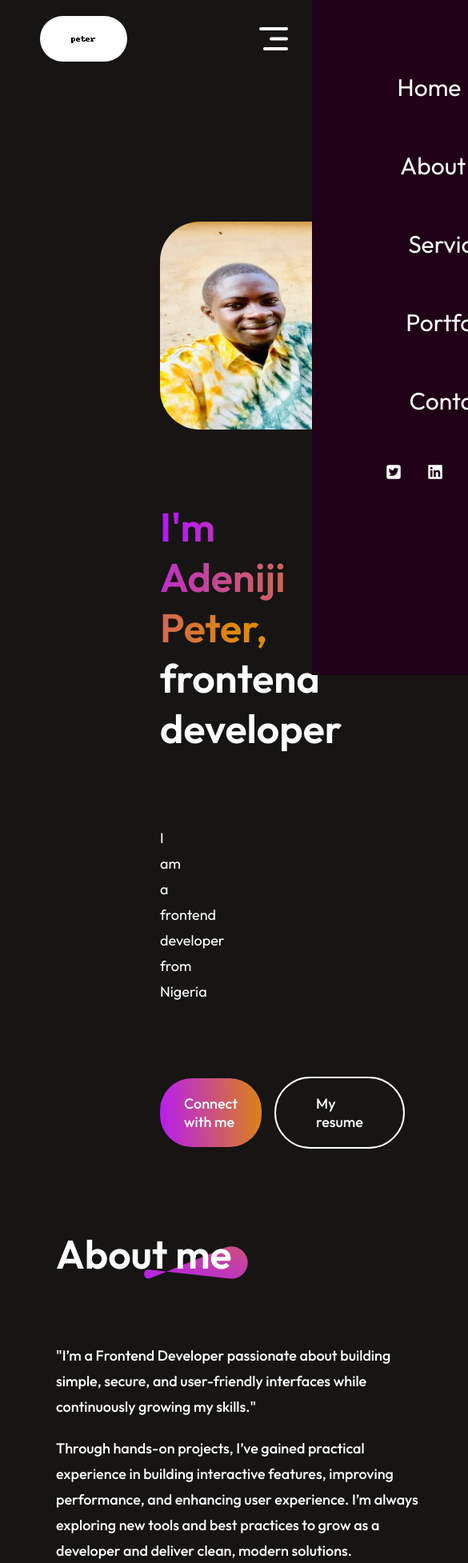
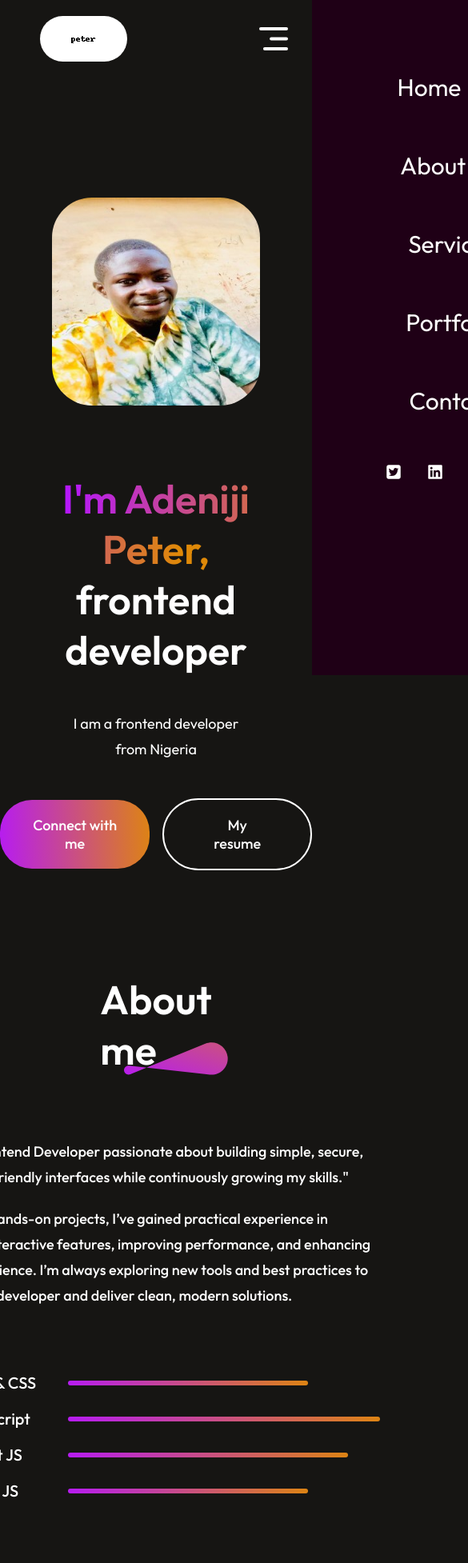
Before and after one commit to AGpeter2018/my-portfolio, a React (Vite) app: page / in a window 390 px wide. Shown: the top 1954 px of the page at 80% size, 585 px wide, since content can reach past the window. Built offline with nearby package versions, Linux system fonts and the light colour scheme.

Commit message:
more styling on small screen size

```diff
--- a/src/components/about-component/about.style.css
+++ b/src/components/about-component/about.style.css
@@ -46,8 +46,8 @@
 @media (max-width: 768px) {
   .about {
     gap: 80px;
-    align-items: start;
-    margin: 50px 70px;
+    align-items: center;
+    /* margin: 50px 70px; */
   }
 
   .about-title h1 {
@@ -73,7 +73,7 @@
     line-height: 32px;
   }
 
-  .about-info p {
+  /* .about-info p {
     width: 80%;
-  }
+  } */
 }
--- a/src/components/content-component/content.style.css
+++ b/src/components/content-component/content.style.css
@@ -55,7 +55,7 @@
   .content {
     margin: 50px 70px;
     gap: 50px;
-    align-items: start;
+    align-items: center;
   }
 
   .content-title h1 {
@@ -80,5 +80,4 @@
   .content-left p {
     font-size: 18px;
   }
-
 }
--- a/src/components/content-detail-form-comp/content-right.component.jsx
+++ b/src/components/content-detail-form-comp/content-right.component.jsx
@@ -24,6 +24,9 @@ const ContentRight = () => {
           name="message"
           rows="8"
           placeholder="Enter your message"
+          resize="none"
+          width="300"
+          height="150"
           required
         ></textarea>
         <button type="submit" className="contact-submit">
--- a/src/components/content-detail-form-comp/content-right.style.css
+++ b/src/components/content-detail-form-comp/content-right.style.css
@@ -68,5 +68,6 @@
   .contact-submit {
     font-size: 20px;
     padding: 15px 40px;
+    margin: 0 auto;
   }
 }
--- a/src/components/footer-component/footer.style.css
+++ b/src/components/footer-component/footer.style.css
@@ -79,7 +79,8 @@
 
 @media (max-width: 768px) {
   .footer {
-    margin: 50px 70px;
+    margin: 50px 150px;
+    /* text-align: center; */
   }
 
   .footer-top {
@@ -97,4 +98,8 @@
     width: 100%;
     font-size: 20px;
   }
+
+  .footer-bottom_right {
+    padding-left: 55px;
+  }
 }
--- a/src/components/hero/hero.style.css
+++ b/src/components/hero/hero.style.css
@@ -71,18 +71,16 @@
 
 @media (max-width: 768px) {
   .hero {
-    gap: 80px;
-    align-items: start;
-    margin: 50px 200px;
+    text-align: center;
   }
   .hero-img {
-    margin: 120px auto 0 auto;
+    margin-top: 120px;
     width: 260px;
   }
 
   .hero h1 {
-    margin: 10px auto 0 auto;
-    width: 130%;
+    margin-top: 50px;
+    width: 90%;
     font-size: 50px;
   }
 
--- a/src/components/my-work-component/my-work.style.css
+++ b/src/components/my-work-component/my-work.style.css
@@ -76,7 +76,7 @@
   .my-work {
     gap: 50px;
     margin: 50px 70px;
-    align-items: start;
+    align-items: center;
   }
 
   .myWork-title h1 {
--- a/src/components/nav-bar.style.css
+++ b/src/components/nav-bar.style.css
@@ -17,6 +17,7 @@
   display: block;
   background-color: white;
   border-radius: 50px;
+
   /* width: 5rem;
   height: 4rem; */
 }
--- a/src/components/services-component/services.style.css
+++ b/src/components/services-component/services.style.css
@@ -78,7 +78,7 @@
 
 @media (max-width: 768px) {
   .services {
-    align-items: start;
+    align-items: center;
     gap: 70px;
     margin: 20px 70px;
   }
--- a/src/components/skills-component/skill.component.jsx
+++ b/src/components/skills-component/skill.component.jsx
@@ -2,7 +2,7 @@ import "./skill.style.css";
 
 const skills = [
   { name: "HTML & CSS", level: "300px" },
-  { name: "JavaScript", level: "400px" },
+  { name: "JavaScript", level: "390px" },
   { name: "React JS", level: "350px" },
   { name: "Next JS", level: "300px" },
 ];
--- a/src/components/skills-component/skill.style.css
+++ b/src/components/skills-component/skill.style.css
@@ -32,6 +32,9 @@
 }
 
 @media (max-width: 768px) {
+  .about-skills {
+    text-align: center;
+  }
   .about-skill {
     gap: 20px;
     align-items: center;
```
